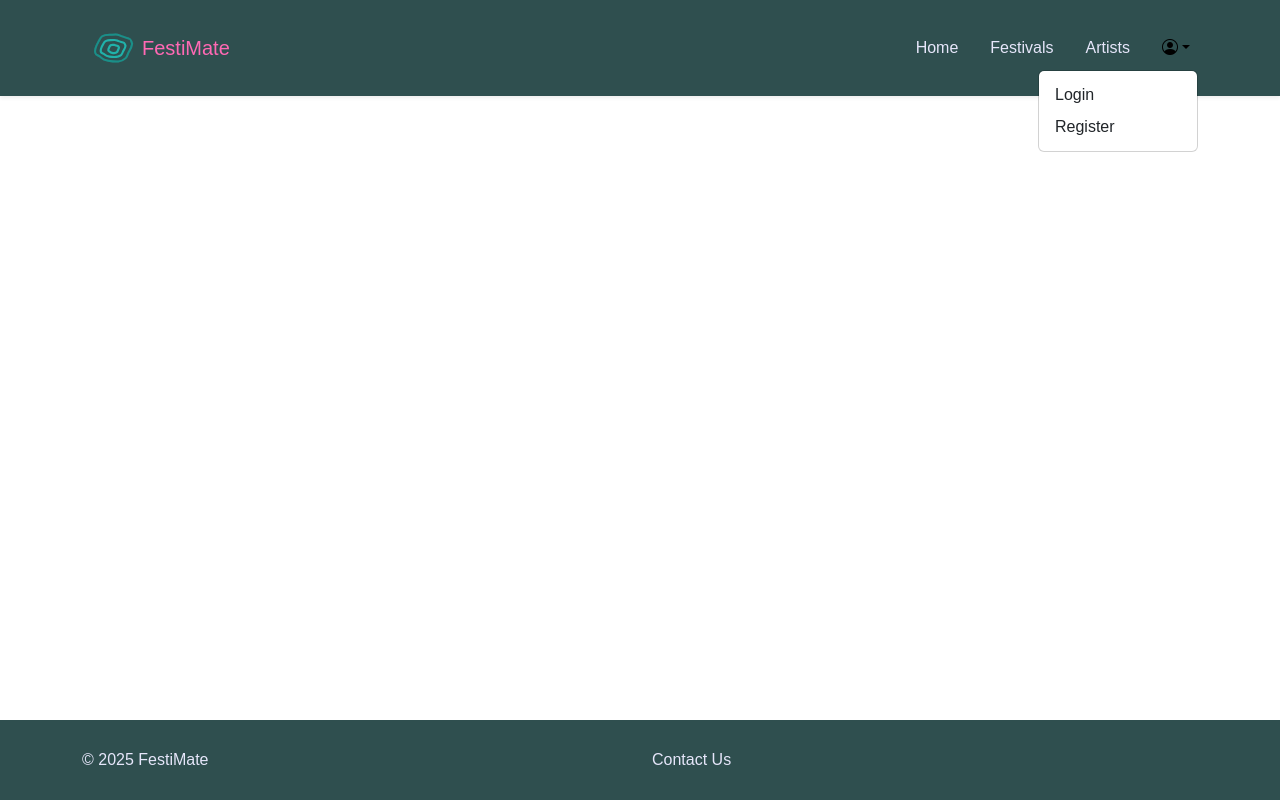
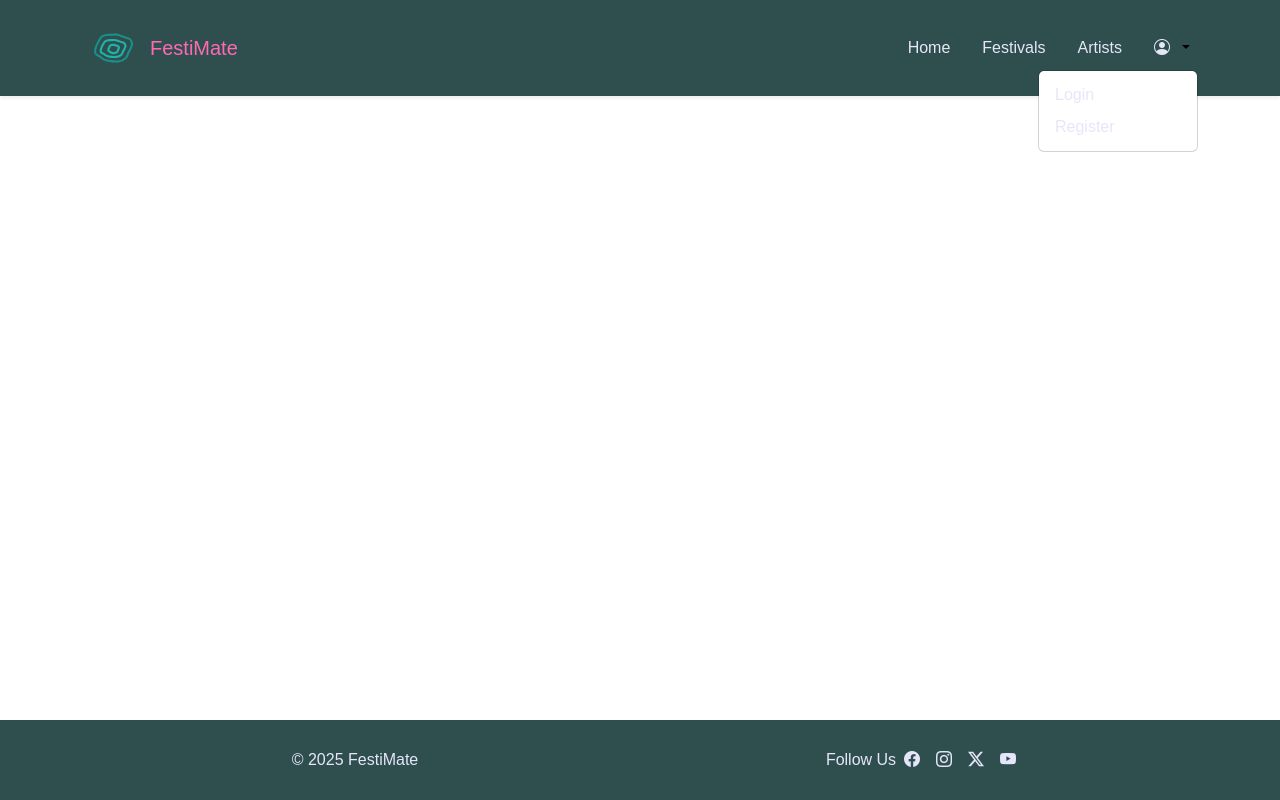
Before and after one commit to ZairaStra/Capstone---FestiMate, a React (Vite) app in the folder capstone_fe/: page /admin/reservations in a window 1280 px wide. Both pictures are taken after a click on the button 1175 px from the left and 48 px from the top of the page. Built offline with nearby package versions, Linux system fonts and the light colour scheme; a web font is replaced by a local one.

Commit message:
fixed navbar&footer style

```diff
--- a/capstone_fe/src/App.css
+++ b/capstone_fe/src/App.css
@@ -17,6 +17,7 @@ h6 {
   color: #e6e6fa;
 }
 
+/* Navbar */
 .navbar-festimate {
   position: fixed;
   top: 0;
@@ -31,23 +32,37 @@ h6 {
   z-index: 1200;
 }
 
+/* Generic links */
+.links {
+  color: #e6e6fa;
+  font-weight: 500;
+  text-decoration: none;
+  transition: color 0.2s;
+}
+
+.links:hover {
+  color: #ff69b4;
+}
+
+/* Navbar brand text */
 .navbar-festimate .navbar-brand span {
   color: #ff69b4;
 }
 
-.navbar-festimate .nav-link {
+/* Icons */
+.icons {
   color: #e6e6fa;
+  font-size: 1rem;
+  cursor: pointer;
+  transition: color 0.2s;
+  margin-right: 0.5rem;
 }
 
-.navbar-festimate .nav-link:hover {
+.icons:hover {
   color: #ff69b4;
 }
 
-.navbar-festimate .bi-person-circle,
-.navbar-festimate .dropdown-toggle img {
-  cursor: pointer;
-}
-
+/* Footer */
 .footer-festimate {
   position: fixed;
   bottom: 0;
@@ -58,17 +73,12 @@ h6 {
   color: #e6e6fa;
   display: flex;
   align-items: center;
-  justify-content: center;
+  justify-content: space-between;
+  padding: 0 2rem;
   z-index: 1200;
 }
 
-.main-content {
-  margin-top: 6rem;
-  margin-bottom: 5rem;
-  padding: 2rem;
-  overflow-y: auto;
-}
-
+/* Buttons */
 .btn-festimate {
   background-color: #2f4f4f;
   border: 1rem solid #2f4f4f;
@@ -78,6 +88,7 @@ h6 {
   font-size: 1rem;
   font-family: inherit;
   padding: 0.5rem 1rem;
+  transition: all 0.2s;
 }
 
 .btn-festimate:hover {
--- a/capstone_fe/src/components/FestiMateFooter.jsx
+++ b/capstone_fe/src/components/FestiMateFooter.jsx
@@ -2,14 +2,26 @@ import { Col, Container, Row } from "react-bootstrap";
 
 const MyFooter = () => {
   return (
-    <footer className="footer-festimate">
+    <footer className="footer-festimate py-3">
       <Container>
-        <Row>
-          <Col>
+        <Row className="align-items-center">
+          <Col xs={12} md={6} className="text-center mb-2 mb-md-0 d-flex justify-content-center align-items-center">
             <p className="mb-0">&copy; 2025 FestiMate</p>
           </Col>
-          <Col>
-            <p className="mb-0">Contact Us</p>
+          <Col xs={12} md={6} className="text-center mb-2 mb-md-0 d-flex justify-content-center  align-items-center">
+            <p className="mb-0 me-2">Follow Us</p>
+            <a href="https://www.facebook.com" target="_blank" rel="noopener noreferrer" className="icons">
+              <i className="bi bi-facebook me-2"></i>
+            </a>
+            <a href="https://www.instagram.com" target="_blank" rel="noopener noreferrer" className="icons">
+              <i className="bi bi-instagram me-2"></i>
+            </a>
+            <a href="https://twitter.com" target="_blank" rel="noopener noreferrer" className="icons">
+              <i className="bi bi-twitter-x me-2"></i>
+            </a>
+            <a href="https://www.youtube.com" target="_blank" rel="noopener noreferrer" className="icons">
+              <i className="bi bi-youtube"></i>
+            </a>
           </Col>
         </Row>
       </Container>
--- a/capstone_fe/src/components/FestiMateNav.jsx
+++ b/capstone_fe/src/components/FestiMateNav.jsx
@@ -9,31 +9,32 @@ const FestiMateNav = () => {
   return (
     <Navbar expand="lg" sticky="top" className="navbar-festimate shadow-sm py-3">
       <Container>
+        {/* Logo */}
         <Navbar.Brand as={Link} to="/" className="d-flex align-items-center">
-          <img alt="brand-icon" src={logo} width="60" height="60" className="d-inline-block align-middle" fill="#ff69b4" />
-          <span className="d-none d-md-block">FestiMate</span>
+          <img alt="festimate-logo" src={logo} width="60" height="60" className="d-inline-block align-middle" />
+          <span className="d-none d-md-block links ms-2">FestiMate</span>
         </Navbar.Brand>
 
         <Navbar.Toggle aria-controls="basic-navbar-nav" />
 
         <Navbar.Collapse id="basic-navbar-nav">
           <Nav className="ms-auto align-items-center gap-3">
-            <Nav.Link as={Link} to="/">
+            <Nav.Link as={Link} to="/" className="links">
               Home
             </Nav.Link>
-            <Nav.Link as={Link} to="/festivals">
+            <Nav.Link as={Link} to="/festivals" className="links">
               Festivals
             </Nav.Link>
-            <Nav.Link as={Link} to="/artists">
+            <Nav.Link as={Link} to="/artists" className="links">
               Artists
             </Nav.Link>
 
             <NavDropdown
               title={
                 user.isLoggedIn ? (
-                  <Image src={user.avatar} roundedCircle width="30" height="30" style={{ objectFit: "cover", cursor: "pointer" }} />
+                  <Image src={user.avatar} roundedCircle width="30" height="30" className="icons" style={{ objectFit: "cover" }} />
                 ) : (
-                  <i className="bi bi-person-circle"></i>
+                  <i className="bi bi-person-circle icons"></i>
                 )
               }
               id="user-nav-dropdown"
@@ -41,23 +42,23 @@ const FestiMateNav = () => {
             >
               {user.isLoggedIn ? (
                 <>
-                  <NavDropdown.Item as={Link} to="/wishlist">
+                  <NavDropdown.Item as={Link} to="/wishlist" className="links">
                     Wishlist
                   </NavDropdown.Item>
-                  <NavDropdown.Item as={Link} to="/reservations">
+                  <NavDropdown.Item as={Link} to="/reservations" className="links">
                     Reservations
                   </NavDropdown.Item>
                   <NavDropdown.Divider />
-                  <NavDropdown.Item as={Link} to="/settings">
+                  <NavDropdown.Item as={Link} to="/settings" className="links">
                     Settings
                   </NavDropdown.Item>
                 </>
               ) : (
                 <>
-                  <NavDropdown.Item as={Link} to="/login">
+                  <NavDropdown.Item as={Link} to="/login" className="links">
                     Login
                   </NavDropdown.Item>
-                  <NavDropdown.Item as={Link} to="/register">
+                  <NavDropdown.Item as={Link} to="/register" className="links">
                     Register
                   </NavDropdown.Item>
                 </>
```
